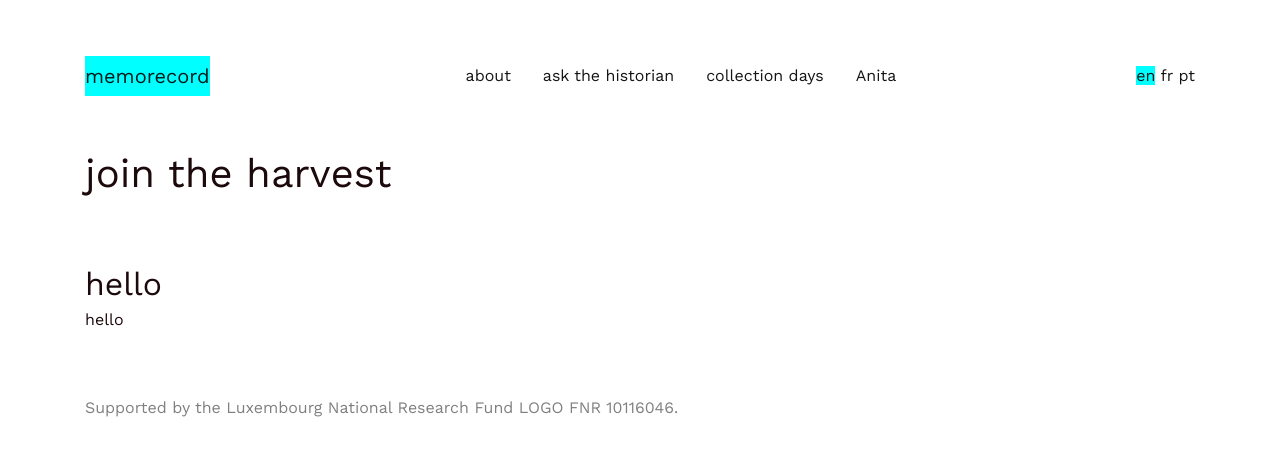
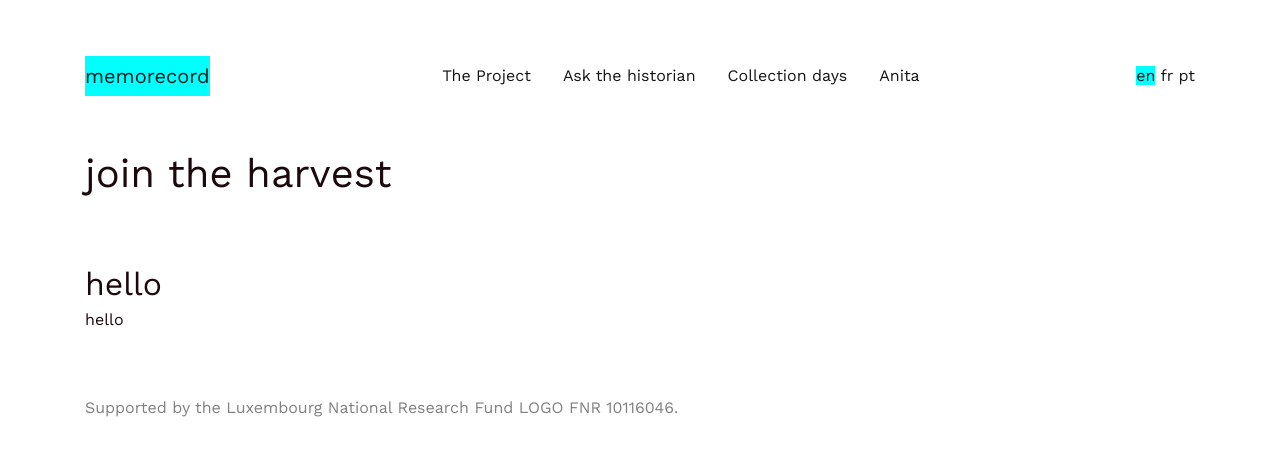
Before and after one commit to C2DH/memorecord, a Jekyll site: the page built from pages/index.md, in a window 1280 px wide. Shown: the top 456 px of the page. Built offline with Jekyll 4.4.1, drawn with Linux system fonts in a browser that asks for light colours.

Commit message:
Update navigation.yaml

```diff
--- a/_data/navigation.yaml
+++ b/_data/navigation.yaml
@@ -1,10 +1,10 @@
 primary:
   links:
-    - title: about
-      href: /about/
-    - title: ask the historian
+    - title: The Project
+      href: /project/
+    - title: Ask the historian
       href: /ask-the-historian/
-    - title: collection days
+    - title: Collection days
       href: /collection-days/
     - title: Anita
       href: /anita/
```
